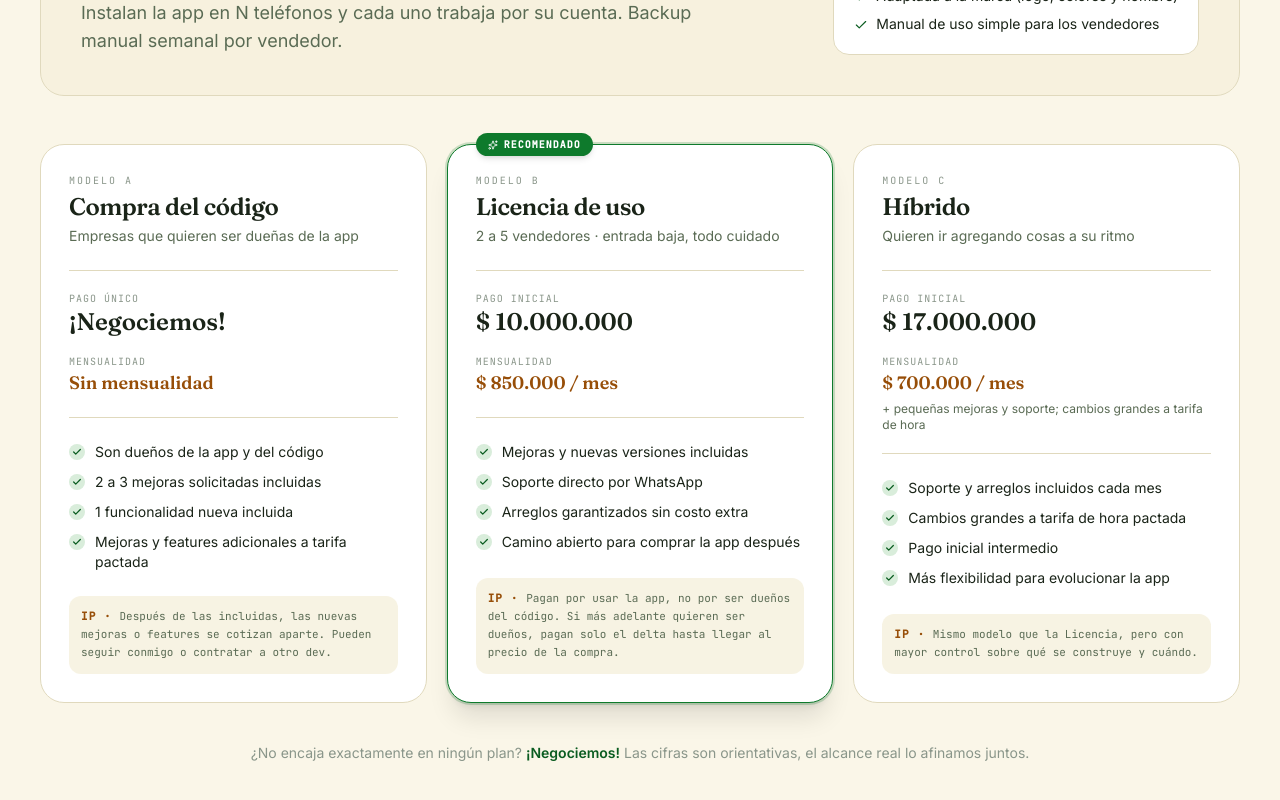
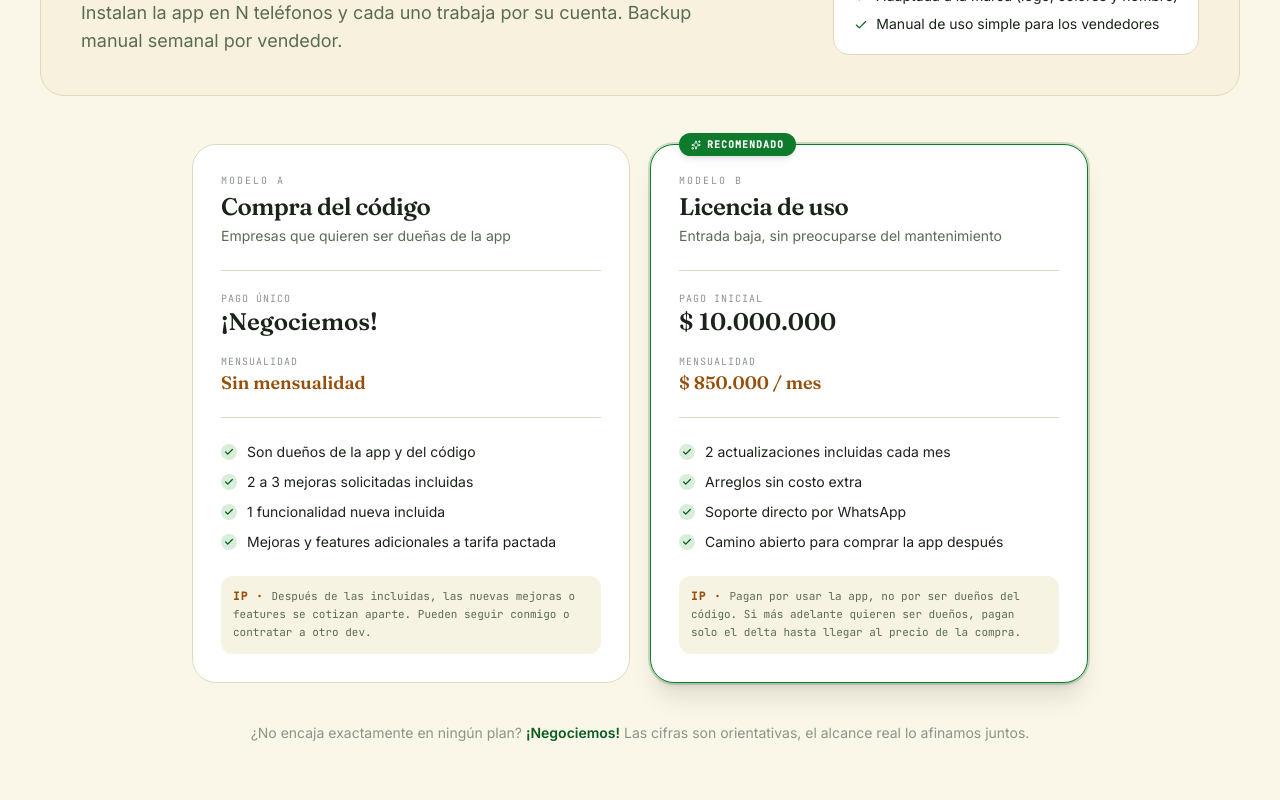
Before and after one commit to MichaelZapataAg/propuesta-arepas-luisa, a React (Vite) app: page / in a window 1280 px wide. Shown: the part 5773-6573 px from the top of the page. Built offline with nearby package versions, Linux system fonts and the light colour scheme.

Commit message:
refactor(pricing): eliminar Híbrido, Licencia con 2 actualizaciones/mes

```diff
--- a/src/components/Pricing.tsx
+++ b/src/components/Pricing.tsx
@@ -87,7 +87,7 @@ export function Pricing() {
       </AnimatePresence>
 
       {/* Cards de planes */}
-      <div className="grid gap-5 lg:grid-cols-3">
+      <div className="mx-auto grid max-w-4xl gap-5 md:grid-cols-2">
         <AnimatePresence mode="popLayout">
           {option.plans.map((p, i) => (
             <motion.article
@@ -113,7 +113,7 @@ export function Pricing() {
                 </span>
               )}
               <p className="font-mono text-[10px] uppercase tracking-[0.2em] text-(--color-ink-subtle)">
-                Modelo {p.id === 'sale' ? 'A' : p.id === 'license' ? 'B' : 'C'}
+                Modelo {p.id === 'sale' ? 'A' : 'B'}
               </p>
               <h4 className="mt-1 font-display text-2xl font-semibold leading-tight">
                 {p.name}
--- a/src/data/pricing.ts
+++ b/src/data/pricing.ts
@@ -58,31 +58,15 @@ export const OPTIONS: Option[] = [
         upfront: '$ 10.000.000',
         monthly: '$ 850.000 / mes',
         recommended: true,
-        bestFor: '2 a 5 vendedores · entrada baja, todo cuidado',
+        bestFor: 'Entrada baja, sin preocuparse del mantenimiento',
         includes: [
-          'Mejoras y nuevas versiones incluidas',
+          '2 actualizaciones incluidas cada mes',
+          'Arreglos sin costo extra',
           'Soporte directo por WhatsApp',
-          'Arreglos garantizados sin costo extra',
           'Camino abierto para comprar la app después',
         ],
         ipNote:
           'Pagan por usar la app, no por ser dueños del código. Si más adelante quieren ser dueños, pagan solo el delta hasta llegar al precio de la compra.',
-      },
-      {
-        id: 'hybrid',
-        name: 'Híbrido',
-        upfront: '$ 17.000.000',
-        monthly: '$ 700.000 / mes',
-        monthlyNote: '+ pequeñas mejoras y soporte; cambios grandes a tarifa de hora',
-        bestFor: 'Quieren ir agregando cosas a su ritmo',
-        includes: [
-          'Soporte y arreglos incluidos cada mes',
-          'Cambios grandes a tarifa de hora pactada',
-          'Pago inicial intermedio',
-          'Más flexibilidad para evolucionar la app',
-        ],
-        ipNote:
-          'Mismo modelo que la Licencia, pero con mayor control sobre qué se construye y cuándo.',
       },
     ],
   },
@@ -122,34 +106,18 @@ export const OPTIONS: Option[] = [
         name: 'Licencia de uso',
         upfront: '$ 32.000.000',
         monthly: '$ 2.000.000 / mes',
-        monthlyNote: 'Incluye hosting, soporte y mejoras menores cada mes',
+        monthlyNote: 'Incluye hosting, soporte y actualizaciones',
         recommended: true,
-        bestFor: '5+ vendedores · necesitan reportes',
+        bestFor: 'Sin preocuparse de hosting ni mantenimiento',
         includes: [
-          'Todo el hosting incluido en el mensual',
+          '2 actualizaciones incluidas cada mes',
+          'Hosting cubierto en el mensual',
           'Soporte garantizado por correo',
-          'Mejoras menores incluidas cada mes',
           'Camino abierto para comprar la app después',
         ],
         ipNote:
           'Pagan por usar la plataforma completa. Si después la quieren propia, pagan el delta hasta llegar al precio de la compra.',
       },
-      {
-        id: 'hybrid',
-        name: 'Híbrido',
-        upfront: '$ 52.000.000',
-        monthly: '$ 1.400.000 / mes',
-        monthlyNote: '+ cambios grandes a tarifa de hora pactada',
-        bestFor: 'Quieren control fino sobre qué se construye',
-        includes: [
-          'Soporte y hosting incluidos',
-          'Mejoras nuevas a tarifa de hora',
-          'Pago inicial intermedio',
-          'Mejor para equipos grandes',
-        ],
-        ipNote:
-          'Mismo modelo que la Licencia, pero con tarifa pactada para cambios grandes.',
-      },
     ],
   },
 ];
```
